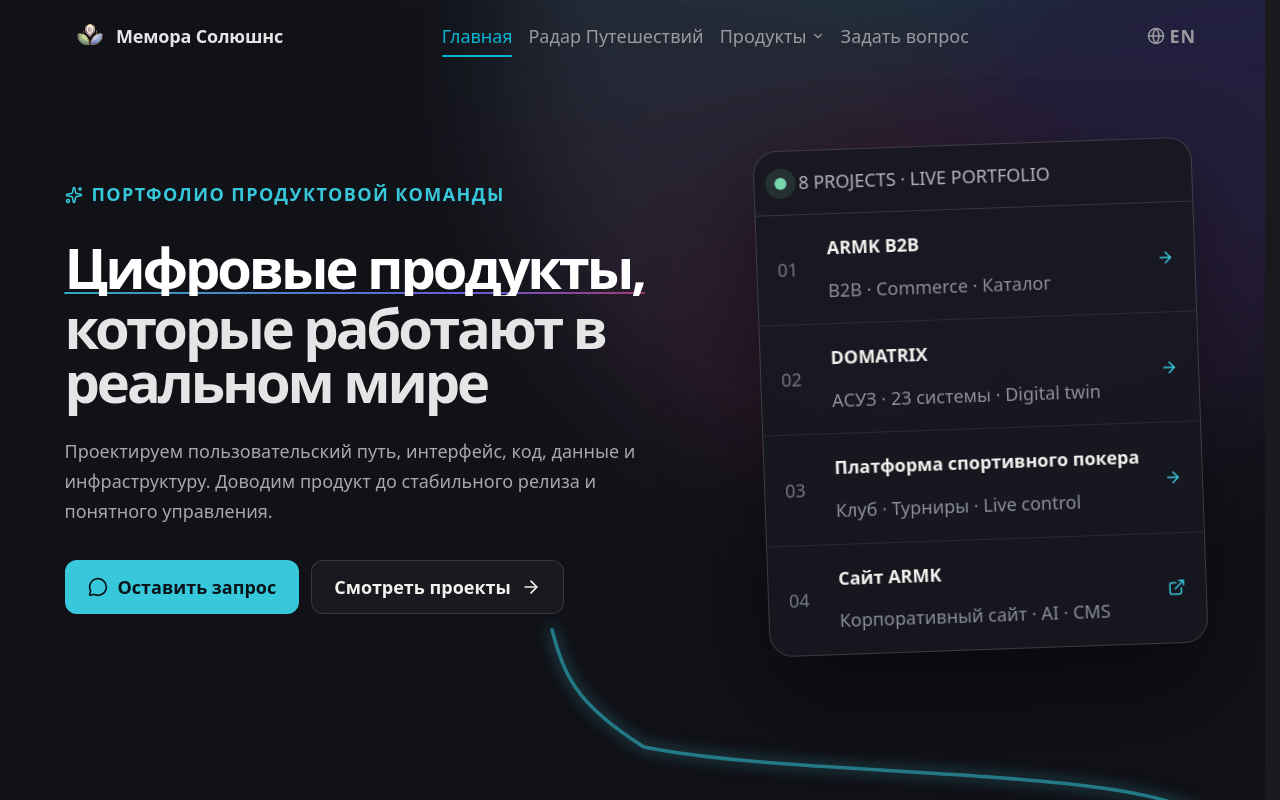
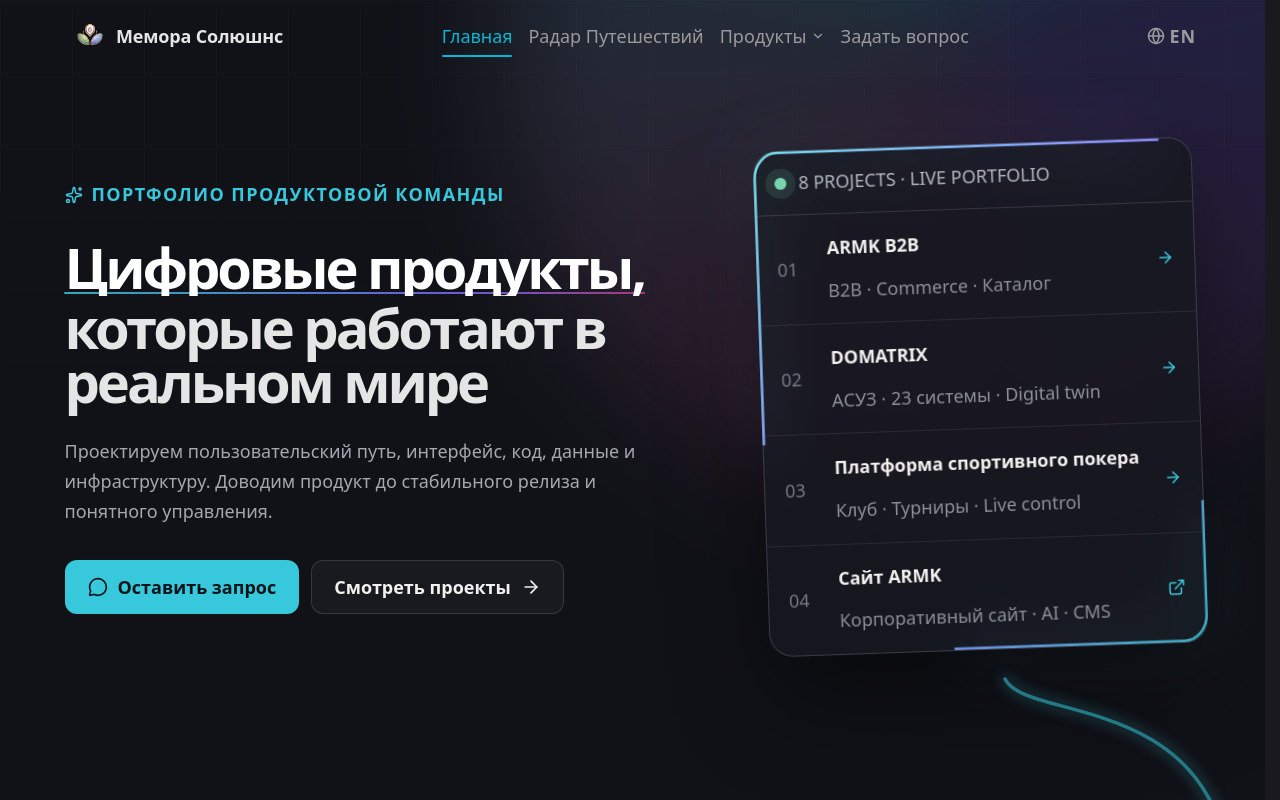
Before and after one commit to arar228/memora-solutions, a React (Vite) app: page / in a window 1280 px wide. Shown: the top 800 px of the page. Built offline with nearby package versions, Linux system fonts and the light colour scheme.

Commit message:
feat: draw showcase into portfolio journey

```diff
--- a/src/pages/Creator/CreatorPage.css
+++ b/src/pages/Creator/CreatorPage.css
@@ -106,7 +106,7 @@
 .portfolio-button.is-primary:hover { color: #071419; background: #75dfeb; }
 
 .portfolio-showcase-stage { position: relative; perspective: 1200px; transform-style: preserve-3d; }
-.portfolio-showcase-tilt { transform-origin: 50% 50%; transform-style: preserve-3d; }
+.portfolio-showcase-tilt { position: relative; transform-origin: 50% 50%; transform-style: preserve-3d; }
 .portfolio-showcase {
     position: relative;
     overflow: hidden;
@@ -128,12 +128,16 @@
 .portfolio-showcase > a strong { align-self: end; }
 .portfolio-showcase > a small { align-self: start; color: #8d8f99; }
 .portfolio-showcase > a svg { grid-column: 3; grid-row: 1 / 3; color: var(--portfolio-cyan); }
+.portfolio-showcase-outline { position: absolute; z-index: 5; inset: -3px; width: calc(100% + 6px); height: calc(100% + 6px); overflow: visible; fill: none; pointer-events: none; }
+.portfolio-showcase-outline rect { vector-effect: non-scaling-stroke; }
+.portfolio-showcase-outline__glow { stroke: url(#portfolio-showcase-outline-gradient); stroke-width: 10; opacity: .18; filter: blur(6px); }
+.portfolio-showcase-outline__line { stroke: url(#portfolio-showcase-outline-gradient); stroke-width: 2.5; filter: drop-shadow(0 0 8px rgba(117,223,235,.36)); }
 
 .portfolio-journey-route { position: absolute; z-index: 4; top: 0; left: 0; width: 100%; pointer-events: none; }
 .portfolio-journey-route svg { position: absolute; inset: 0; width: 100%; height: 100%; overflow: visible; fill: none; }
 .portfolio-journey-route__glow { stroke: url(#portfolio-journey-gradient); stroke-width: 14; stroke-linecap: round; opacity: .16; filter: blur(7px); }
 .portfolio-journey-route__line { stroke: url(#portfolio-journey-gradient); stroke-width: 3.5; stroke-linecap: round; stroke-linejoin: round; filter: drop-shadow(0 0 7px rgba(117,223,235,.28)); }
-.portfolio-journey-route__signal { stroke: #b8f8ff; stroke-width: 5.5; stroke-linecap: round; stroke-dasharray: 20 6000; filter: drop-shadow(0 0 9px rgba(117,223,235,.9)); animation: portfolio-journey-signal 7.2s 4.25s linear infinite; }
+.portfolio-journey-route__signal { stroke: #b8f8ff; stroke-width: 5.5; stroke-linecap: round; stroke-dasharray: 20 6000; filter: drop-shadow(0 0 9px rgba(117,223,235,.9)); animation: portfolio-journey-signal 7.2s 4.62s linear infinite; }
 .portfolio-journey-route__arrow { stroke: #237985; stroke-width: 4; stroke-linecap: round; stroke-linejoin: round; filter: drop-shadow(0 0 6px rgba(35,121,133,.28)); }
 
 .portfolio-proof { border-bottom: 1px solid var(--portfolio-line); background: #0d0e13; }
@@ -551,6 +555,7 @@
     .portfolio-hero__title-primary::after { opacity: .84; transform: scaleX(1); animation: none; }
     .portfolio-showcase__scan,
     .portfolio-journey-route__signal { display: none; }
+    .portfolio-showcase-outline__glow { opacity: .18; }
     .portfolio-case-row,
     .portfolio-case-row__media button > img,
     .portfolio-button,
--- a/src/pages/Creator/CreatorPage.jsx
+++ b/src/pages/Creator/CreatorPage.jsx
@@ -312,7 +312,7 @@ export default function CreatorPage() {
     const [journeyRoute, setJourneyRoute] = useState(null);
     const pageRef = useRef(null);
     const heroRef = useRef(null);
-    const projectsButtonRef = useRef(null);
+    const showcaseRef = useRef(null);
     const firstProjectRef = useRef(null);
 
     useEffect(() => {
@@ -322,29 +322,29 @@ export default function CreatorPage() {
             frame = requestAnimationFrame(() => {
                 const page = pageRef.current;
                 const hero = heroRef.current;
-                const button = projectsButtonRef.current;
+                const showcase = showcaseRef.current;
                 const target = firstProjectRef.current;
-                if (!page || !hero || !button || !target) return;
+                if (!page || !hero || !showcase || !target) return;
 
                 const pageRect = page.getBoundingClientRect();
                 const heroRect = hero.getBoundingClientRect();
-                const buttonRect = button.getBoundingClientRect();
+                const showcaseRect = showcase.getBoundingClientRect();
                 const targetRect = target.getBoundingClientRect();
                 const width = Math.round(pageRect.width);
                 const compact = width <= 1080;
-                const startX = Math.round(buttonRect.right - pageRect.left - (compact ? 28 : 12));
-                const startY = Math.round(buttonRect.bottom - pageRect.top - 2);
+                const startX = Math.round(showcaseRect.left - pageRect.left + showcaseRect.width * .56);
+                const startY = Math.round(showcaseRect.bottom - pageRect.top - 3);
                 // Finish just outside the first card so the route points to the project
                 // without crossing its title, metadata or action at elevated browser zoom.
                 const endX = Math.round(targetRect.left - pageRect.left + Math.min(24, targetRect.width * .04));
                 const endY = Math.round(targetRect.top - pageRect.top - 42);
-                const heroLaneY = Math.max(startY + 120, Math.round(heroRect.bottom - pageRect.top - 26));
-                const rightX = Math.max(startX + 36, width - (compact ? 18 : 52));
+                const heroLaneY = Math.max(startY + 90, Math.round(heroRect.bottom - pageRect.top - 22));
+                const rightX = Math.max(startX + 38, width - (compact ? 18 : 46));
                 const endControlX = Math.min(rightX - 70, endX + Math.max(96, width * .12));
                 const endControlY = endY - 58;
                 const path = compact
-                    ? `M${startX} ${startY} C${startX + 34} ${startY + 5} ${rightX - 12} ${startY + 24} ${rightX} ${startY + 82} C${rightX} ${heroLaneY - 50} ${rightX} ${heroLaneY - 16} ${rightX} ${heroLaneY + 44} C${rightX} ${endY - 142} ${rightX - 48} ${endY - 92} ${endControlX} ${endControlY} C${endX + 78} ${endY - 42} ${endX + 34} ${endY - 12} ${endX} ${endY}`
-                    : `M${startX} ${startY} C${startX + 12} ${startY + 44} ${startX + 22} ${heroLaneY - 72} ${startX + 92} ${heroLaneY - 28} C${width * .64} ${heroLaneY + 5} ${rightX - 58} ${heroLaneY - 10} ${rightX} ${heroLaneY + 48} C${rightX} ${endY - 142} ${rightX - 48} ${endY - 92} ${endControlX} ${endControlY} C${endX + 78} ${endY - 42} ${endX + 34} ${endY - 12} ${endX} ${endY}`;
+                    ? `M${startX} ${startY} C${startX + 30} ${startY + 18} ${rightX - 10} ${startY + 28} ${rightX} ${startY + 76} C${rightX} ${heroLaneY - 34} ${rightX} ${heroLaneY + 2} ${rightX} ${heroLaneY + 48} C${rightX} ${endY - 142} ${rightX - 48} ${endY - 92} ${endControlX} ${endControlY} C${endX + 78} ${endY - 42} ${endX + 34} ${endY - 12} ${endX} ${endY}`
+                    : `M${startX} ${startY} C${startX + 18} ${startY + 38} ${rightX - 44} ${startY + 18} ${rightX} ${heroLaneY + 42} C${rightX} ${endY - 142} ${rightX - 48} ${endY - 92} ${endControlX} ${endControlY} C${endX + 78} ${endY - 42} ${endX + 34} ${endY - 12} ${endX} ${endY}`;
                 setJourneyRoute({
                     width,
                     height: Math.ceil(endY + 56),
@@ -355,7 +355,7 @@ export default function CreatorPage() {
         };
 
         const observer = new ResizeObserver(updateRoute);
-        [pageRef.current, heroRef.current, projectsButtonRef.current, firstProjectRef.current]
+        [pageRef.current, heroRef.current, showcaseRef.current, firstProjectRef.current]
             .filter(Boolean)
             .forEach(element => observer.observe(element));
         window.addEventListener('resize', updateRoute);
@@ -411,16 +411,27 @@ export default function CreatorPage() {
                         </h1>
                         <motion.div className="portfolio-hero__meta" initial={prefersReducedMotion ? false : { opacity: 0, y: 18 }} animate={{ opacity: 1, y: 0 }} transition={{ duration: prefersReducedMotion ? 0 : 0.325, delay: prefersReducedMotion ? 0 : 0.975 }}>
                             <p>{c.lead}</p>
-                            <div className="portfolio-hero__actions"><a className="portfolio-button is-primary" href="#contact"><MessageCircle size={20} /> {c.discuss}</a><a className="portfolio-button" href="#cases" ref={projectsButtonRef}>{c.cases} <ArrowRight size={20} /></a></div>
+                            <div className="portfolio-hero__actions"><a className="portfolio-button is-primary" href="#contact"><MessageCircle size={20} /> {c.discuss}</a><a className="portfolio-button" href="#cases">{c.cases} <ArrowRight size={20} /></a></div>
                         </motion.div>
                     </div>
-                    <motion.div className="portfolio-showcase-stage" initial={prefersReducedMotion ? false : { opacity: 0, y: 52, scale: 0.92, filter: 'blur(9px)' }} animate={{ opacity: 1, y: 0, scale: 1, filter: 'blur(0px)' }} transition={{ duration: prefersReducedMotion ? 0 : 0.575, delay: prefersReducedMotion ? 0 : 1.14, ease: [0.16, 1, 0.3, 1] }}>
-                        <motion.div className="portfolio-showcase-tilt" initial={prefersReducedMotion ? false : { rotateZ: 0 }} animate={{ rotateZ: -2 }} transition={{ duration: prefersReducedMotion ? 0 : 0.42, delay: prefersReducedMotion ? 0 : 2.05, ease: [0.16, 1, 0.3, 1] }}>
+                    <motion.div ref={showcaseRef} className="portfolio-showcase-stage" initial={prefersReducedMotion ? false : { opacity: 0, y: 52, scale: 0.92, filter: 'blur(9px)' }} animate={{ opacity: 1, y: 0, scale: 1, filter: 'blur(0px)' }} transition={{ duration: prefersReducedMotion ? 0 : 0.575, delay: prefersReducedMotion ? 0 : 1.14, ease: [0.16, 1, 0.3, 1] }}>
+                        <motion.div className="portfolio-showcase-tilt" initial={prefersReducedMotion ? false : { rotateZ: 0 }} animate={{ rotateZ: -2 }} transition={{ duration: prefersReducedMotion ? 0 : 0.42, delay: prefersReducedMotion ? 0 : 2.64, ease: [0.16, 1, 0.3, 1] }}>
                             <div className="portfolio-showcase">
                                 <div className="portfolio-showcase__scan" aria-hidden="true" />
                                 <div className="portfolio-showcase__pulse"><i /><span>8 PROJECTS · LIVE PORTFOLIO</span></div>
                                 {c.projects.slice(0, 4).map((item, index) => { const external = isExternalHref(item.href); return <a href={item.href} target={external ? '_blank' : undefined} rel={external ? 'noopener noreferrer' : undefined} key={item.name}><span>0{index + 1}</span><strong>{item.name}</strong><small>{item.type}</small>{external ? <ExternalLink size={18} /> : <ArrowRight size={18} />}</a>; })}
                             </div>
+                            <svg className="portfolio-showcase-outline" viewBox="0 0 100 100" preserveAspectRatio="none" aria-hidden="true">
+                                <defs>
+                                    <linearGradient id="portfolio-showcase-outline-gradient" x1="0" y1="0" x2="100" y2="100" gradientUnits="userSpaceOnUse">
+                                        <stop stopColor="#75dfeb" />
+                                        <stop offset=".52" stopColor="#8f7cff" />
+                                        <stop offset="1" stopColor="#38aeba" />
+                                    </linearGradient>
+                                </defs>
+                                <motion.rect className="portfolio-showcase-outline__glow" x="1" y="1" width="98" height="98" rx="5" pathLength="1" initial={prefersReducedMotion ? false : { pathLength: 0, opacity: 0 }} animate={{ pathLength: 1, opacity: 1 }} transition={{ duration: prefersReducedMotion ? 0 : .96, delay: prefersReducedMotion ? 0 : 1.68, ease: [0.16, 1, 0.3, 1] }} />
+                                <motion.rect className="portfolio-showcase-outline__line" x="1" y="1" width="98" height="98" rx="5" pathLength="1" initial={prefersReducedMotion ? false : { pathLength: 0 }} animate={{ pathLength: 1 }} transition={{ duration: prefersReducedMotion ? 0 : .96, delay: prefersReducedMotion ? 0 : 1.68, ease: [0.16, 1, 0.3, 1] }} />
+                            </svg>
                         </motion.div>
                     </motion.div>
                 </div>
@@ -438,10 +449,10 @@ export default function CreatorPage() {
                             <stop offset="1" stopColor="#237985" />
                         </linearGradient>
                     </defs>
-                    <motion.path className="portfolio-journey-route__glow" d={journeyRoute.path} initial={prefersReducedMotion ? false : { pathLength: 0, opacity: 0 }} animate={{ pathLength: 1, opacity: 1 }} transition={{ duration: prefersReducedMotion ? 0 : 1.7, delay: prefersReducedMotion ? 0 : 2.48, ease: [0.16, 1, 0.3, 1] }} />
-                    <motion.path className="portfolio-journey-route__line" d={journeyRoute.path} initial={prefersReducedMotion ? false : { pathLength: 0 }} animate={{ pathLength: 1 }} transition={{ duration: prefersReducedMotion ? 0 : 1.7, delay: prefersReducedMotion ? 0 : 2.48, ease: [0.16, 1, 0.3, 1] }} />
+                    <motion.path className="portfolio-journey-route__glow" d={journeyRoute.path} initial={prefersReducedMotion ? false : { pathLength: 0, opacity: 0 }} animate={{ pathLength: 1, opacity: 1 }} transition={{ duration: prefersReducedMotion ? 0 : 1.85, delay: prefersReducedMotion ? 0 : 2.66, ease: [0.16, 1, 0.3, 1] }} />
+                    <motion.path className="portfolio-journey-route__line" d={journeyRoute.path} initial={prefersReducedMotion ? false : { pathLength: 0 }} animate={{ pathLength: 1 }} transition={{ duration: prefersReducedMotion ? 0 : 1.85, delay: prefersReducedMotion ? 0 : 2.66, ease: [0.16, 1, 0.3, 1] }} />
                     <path className="portfolio-journey-route__signal" d={journeyRoute.path} />
-                    <motion.path className="portfolio-journey-route__arrow" d={journeyRoute.arrow} initial={prefersReducedMotion ? false : { pathLength: 0, opacity: 0 }} animate={{ pathLength: 1, opacity: 1 }} transition={{ duration: prefersReducedMotion ? 0 : .34, delay: prefersReducedMotion ? 0 : 4.08 }} />
+                    <motion.path className="portfolio-journey-route__arrow" d={journeyRoute.arrow} initial={prefersReducedMotion ? false : { pathLength: 0, opacity: 0 }} animate={{ pathLength: 1, opacity: 1 }} transition={{ duration: prefersReducedMotion ? 0 : .34, delay: prefersReducedMotion ? 0 : 4.45 }} />
                 </svg>
             </div>}
 
```
